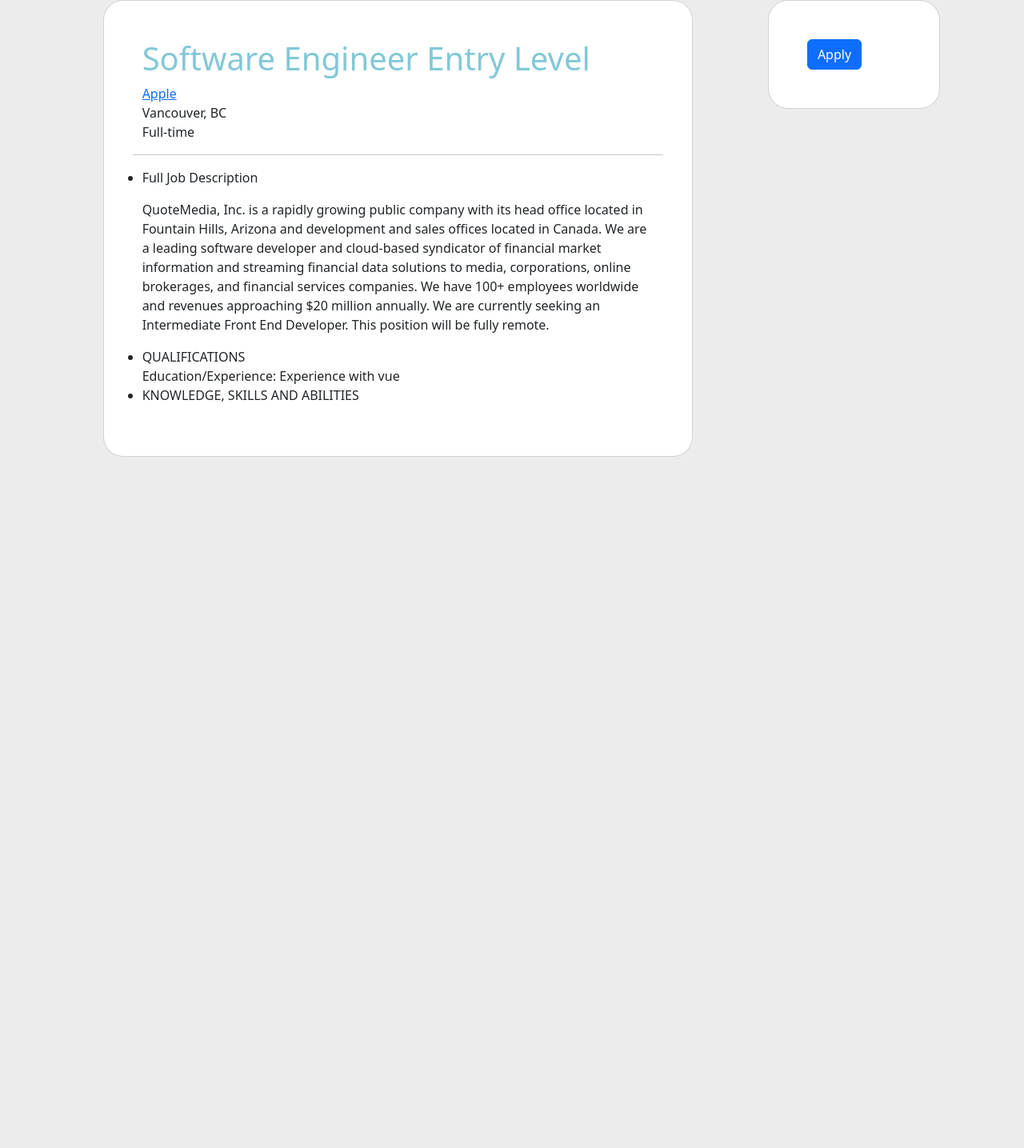
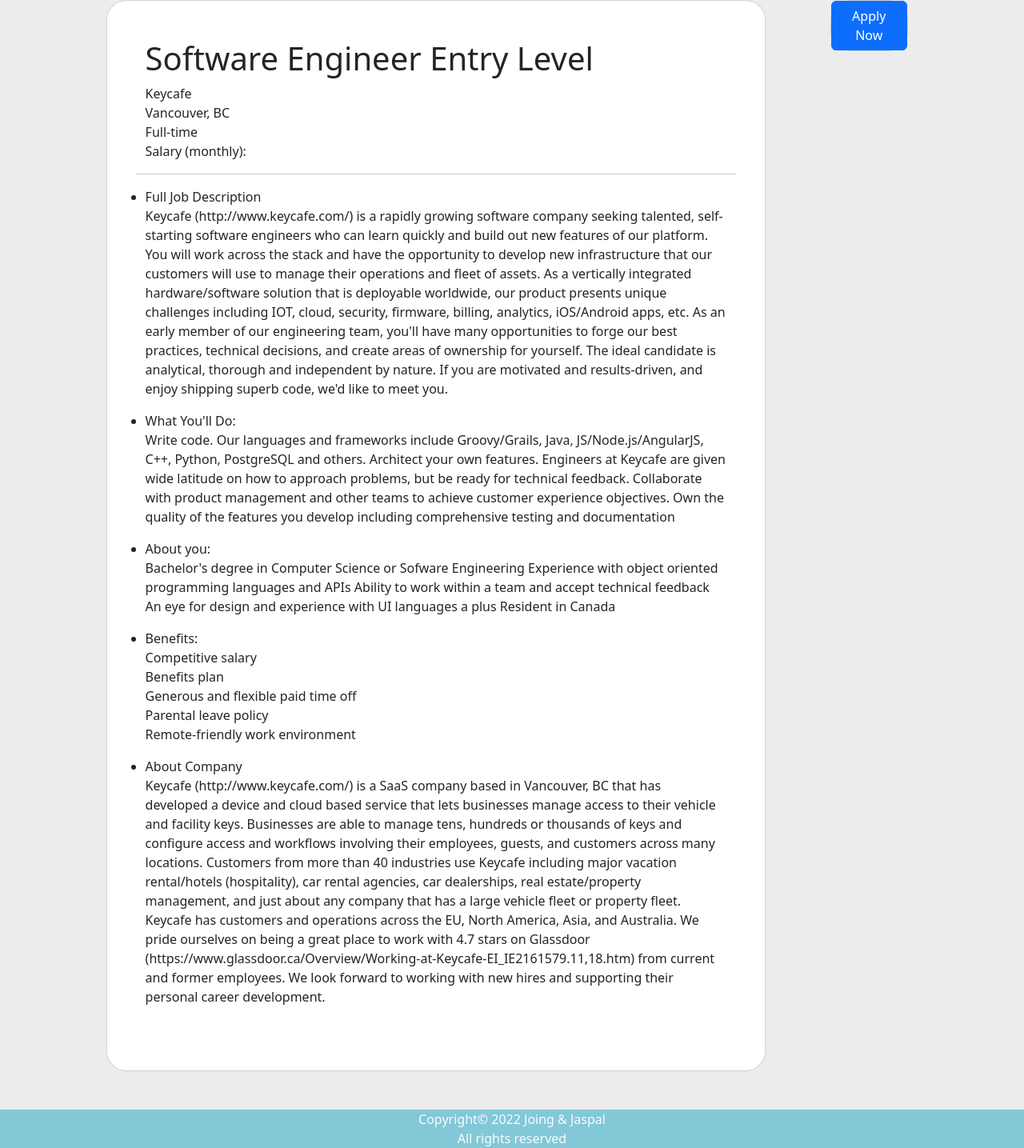
Before and after one commit to joling6027/JobHub, a PHP site: page /templates/jobDescription.html in a window 1280 px wide. Shown: the part 86-1521 px from the top of the page at 80% size. Before the commit the page ends 657 px from the top, so only its background shows below. Run offline with PHP 8.4, Linux system fonts and the light colour scheme.

Commit message:
improve job description page and update databases

```diff
--- a/css/style.css
+++ b/css/style.css
@@ -1,3 +1,5 @@
+/* varibale declare */
+/* For all pages */
 :root{
   --blue: #82C8D7;
 }
@@ -12,6 +14,19 @@
 
 .navbar-brand{
   font-family: 'Ubuntu', sans-serif;
+}
+
+.footer {
+  background-color: var(--blue);
+}
+
+.footer p {
+  margin: 0;
+}
+
+.copyright {
+  text-align: center;
+  color: rgba(255, 255, 255, 0.947)
 }
 
 .btn-info{
@@ -45,19 +60,6 @@
   padding-top: 2rem;
 }
 
-.footer{
-  background-color: var(--blue);
-}
-
-.footer p{
-  margin: 0;
-}
-
-.copyright{
-  text-align: center;
-  color: rgba(255, 255, 255, 0.947)
-}
-
 .img-fluid{
   margin-top: 8%;
 }
@@ -65,3 +67,15 @@
 .fname{border-top-left-radius: .375rem; border-bottom-left-radius:.375rem;}
 .loginMargin{margin-top: 5rem;}
 .loginContainer{border-radius: 25px; min-height: 35rem;}
+
+.btn-apply{
+  position: fixed;
+
+}
+
+@media screen and (max-width: 670px){
+  .btn-apply{
+    top:10px;
+    right:30px;
+  }
+}
--- a/templates/jobDescription.html
+++ b/templates/jobDescription.html
@@ -45,7 +45,7 @@
     </section>
 
     <div class="row">
-      <div class="col-md-9">
+      <div class="col-md-10">
         <!-- job description -->
         <div class="container h-100">
           <div class="row d-flex justify-content-center align-items-center h-100">
@@ -54,33 +54,76 @@
                 <div class="card-body p-md-5">
 
                   <div class="row">
-                    <p class="text-left h1 " style="color: var(--blue);">Software Engineer Entry Level</p>
-                    <a href=""><span class="text-left">Apple</span></a>
+                    <!-- SQL ATTR: jobPosition -->
+                    <p class="text-left h1">Software Engineer Entry Level</p>
+                    <!-- SQL ATTR: companyName -->
+                    <span class="text-left">Keycafe</span>
+                    <!-- SQL ATTR: jobLocation -->
                     <span class="text-left">Vancouver, BC</span>
+                    <!-- SQL ATTR: jobType -->
                     <span class="text-left">Full-time</span>
+                    <!-- SQL ATTR: salary -->
+                    <span class="text-left">Salary (monthly): </span>
                     <p></p>
                     <hr>
                     <ul>
+                      <!-- SQL ATTR: jobDescription -->
                       <li>Full Job Description</li>
-                      <p></p>
-                      <span>
-                        QuoteMedia, Inc. is a rapidly growing public company with its head office located in Fountain Hills, Arizona and
-                        development and sales offices located in Canada. We are a leading software developer and cloud-based syndicator of
-                        financial market information and streaming financial data solutions to media, corporations, online brokerages, and
-                        financial services companies. We have 100+ employees worldwide and revenues approaching $20 million annually. We are
-                        currently seeking an Intermediate Front End Developer. This position will be fully remote.
-                      </span>
-                      <p></p>
-                      <li>QUALIFICATIONS</li>
-                      <span>Education/Experience: Experience with vue</span>
-                      <li>KNOWLEDGE, SKILLS AND ABILITIES</li>
-                      <span></span>
+                      <p>
+                        Keycafe (http://www.keycafe.com/) is a rapidly growing software company seeking talented, self-starting software
+                        engineers who can learn quickly and build out new features of our platform.
+
+                        You will work across the stack and have the opportunity to develop new infrastructure that our customers will use to
+                        manage their operations and fleet of assets. As a vertically integrated hardware/software solution that is deployable
+                        worldwide, our product presents unique challenges including IOT, cloud, security, firmware, billing, analytics,
+                        iOS/Android apps, etc. As an early member of our engineering team, you'll have many opportunities to forge our best
+                        practices, technical decisions, and create areas of ownership for yourself.
+
+                        The ideal candidate is analytical, thorough and independent by nature. If you are motivated and results-driven, and
+                        enjoy shipping superb code, we'd like to meet you.
+                      </p>
+                      <!-- SQL ATTR: duty -->
+                      <li>What You'll Do:</li>
+                      <p>Write code. Our languages and frameworks include Groovy/Grails, Java, JS/Node.js/AngularJS, C++, Python, PostgreSQL
+                        and
+                        others.
+                        Architect your own features. Engineers at Keycafe are given wide latitude on how to approach problems, but be ready
+                        for
+                        technical feedback.
+                        Collaborate with product management and other teams to achieve customer experience objectives.
+                        Own the quality of the features you develop including comprehensive testing and documentation
+                      </p>
+                      <!-- SQL ATTR: qualification -->
+                      <li>About you:</li>
+                      <p>Bachelor's degree in Computer Science or Sofware Engineering
+                        Experience with object oriented programming languages and APIs
+                        Ability to work within a team and accept technical feedback
+                        An eye for design and experience with UI languages a plus
+                        Resident in Canada
+                      </p>
+                      <!-- SQL ATTR: benefits -->
+                      <li>Benefits:</li>
+                      <p>Competitive salary<br>
+                      Benefits plan<br>
+                      Generous and flexible paid time off<br>
+                      Parental leave policy<br>
+                      Remote-friendly work environment<br>
+                      </p>
+                      <!-- SQL ATTR: compayInfo -->
+                      <li>About Company</li>
+                      <p>Keycafe (http://www.keycafe.com/) is a SaaS company based in Vancouver, BC that has developed a device and cloud based
+                      service that lets businesses manage access to their vehicle and facility keys. Businesses are able to manage tens,
+                      hundreds or thousands of keys and configure access and workflows involving their employees, guests, and customers across
+                      many locations.
+
+                      Customers from more than 40 industries use Keycafe including major vacation rental/hotels (hospitality), car rental
+                      agencies, car dealerships, real estate/property management, and just about any company that has a large vehicle fleet or
+                      property fleet. Keycafe has customers and operations across the EU, North America, Asia, and Australia.
+
+                      We pride ourselves on being a great place to work with 4.7 stars on Glassdoor
+                      (https://www.glassdoor.ca/Overview/Working-at-Keycafe-EI_IE2161579.11,18.htm) from current and former employees. We look
+                      forward to working with new hires and supporting their personal career development.</p>
                     </ul>
-
-
-
-
-
 
                   </div>
                 </div>
@@ -89,14 +132,14 @@
           </div>
         </div>
       </div>
-      <div class="col-md-3">
-        <div class="container h-100">
-          <div class="row d-flex justify-content-center align-items-center">
+      <div class=" col-md-2">
+        <!-- <div class=" container h-100"> -->
+          <div class="btn-apply row d-flex justify-content-center align-items-center">
             <div class="col-lg-12 col-xl-11">
               <div class="card " style="border-radius: 25px;">
-                <div class="card-body p-md-5">
-                  <button type="button" class="btn btn-primary">Apply</button>
-                </div>
+                <!-- <div class="card-body p-md-5"> -->
+                  <button type="button" class="btn btn-primary">Apply Now</button>
+                <!-- </div> -->
               </div>
             </div>
           </div>
@@ -105,6 +148,12 @@
     </div>
 
   </div>
+  <div class="footer">
+    <footer class="">
+      <p class="copyright">Copyright&#169; 2022 Joing & Jaspal</p>
+      <p class="copyright">All rights reserved</p>
+    </footer>
+  </div>
 
 </body>
 </html>
```
Also changed, not shown: sql/Job_Applied.sql (+8 -10 lines), sql/Jobs.sql (+11 -7 lines), sql/Users.sql (+8 -9 lines).
